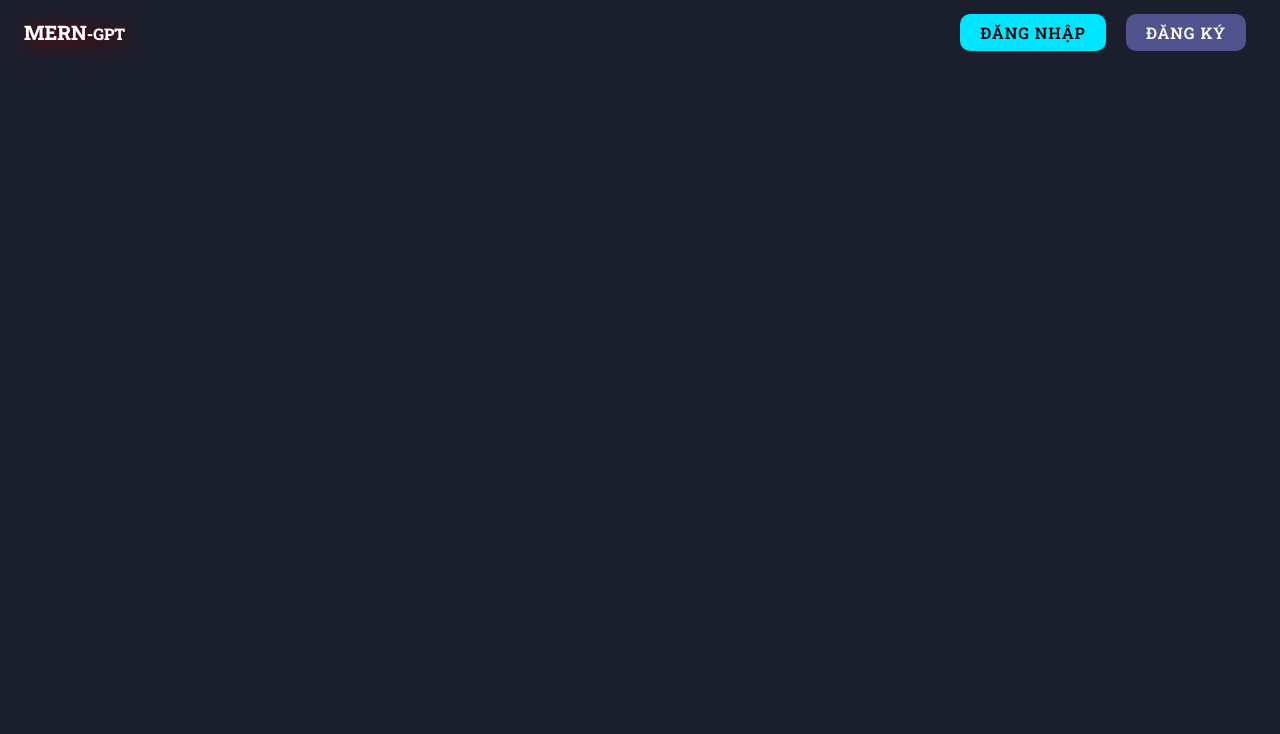
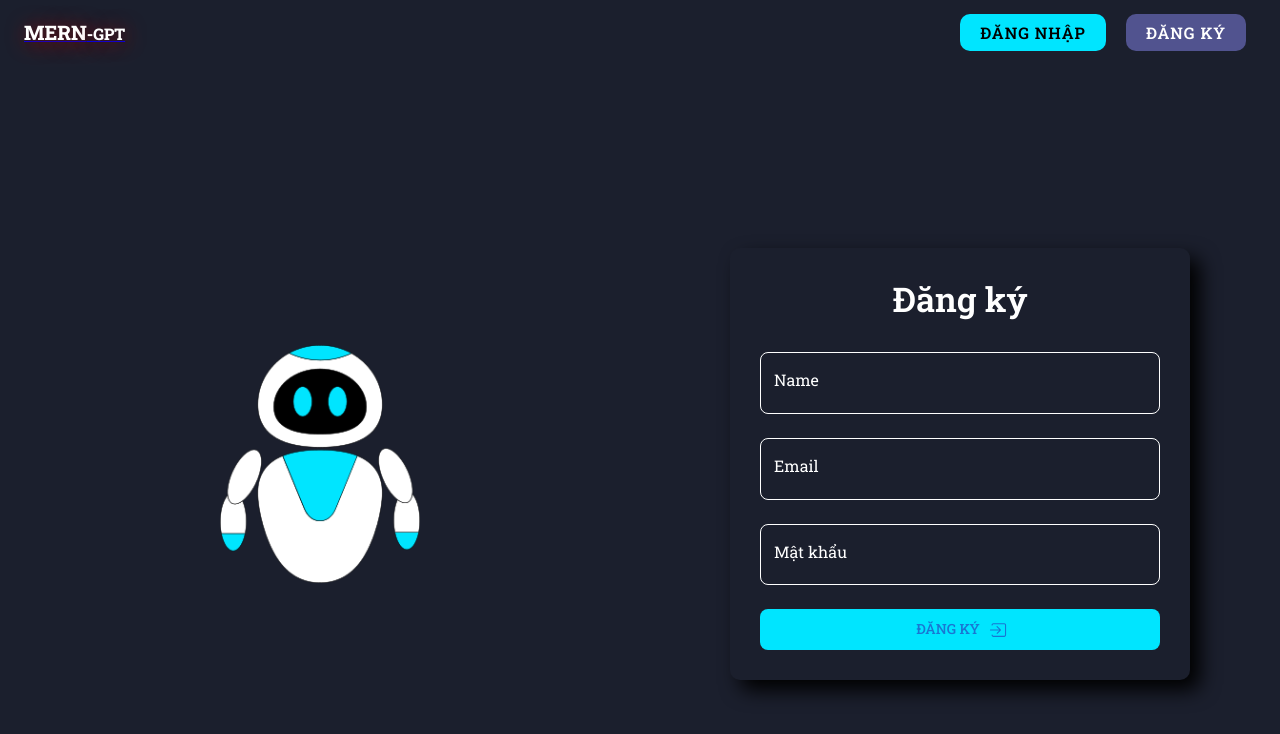
Before and after one commit to TramPhucTai/ai-study-assistant, a React app in the folder frontend/: page /signup in a window 1280 px wide. Shown: the top 734 px of the page. Built offline with nearby package versions, Linux system fonts and the light colour scheme; no server answers; the HTML template or start-up script is replaced by a standard one.

Commit message:
Adding Signup UI and function

```diff
--- a/frontend/src/context/AuthContext.jsx
+++ b/frontend/src/context/AuthContext.jsx
@@ -1,5 +1,5 @@
 import { createContext, useContext, useEffect, useState } from "react";
-import { checkAuthStatus, loginUser, logoutUser } from "../helpers/api-communicator.js";
+import { checkAuthStatus, loginUser, logoutUser, signupUser } from "../helpers/api-communicator.js";
 
 const AuthContext = createContext(null);
 
@@ -31,7 +31,12 @@ export const AuthProvider = ({ children }) => {
   };
 
   const signup = async (name, email, password) => {
-    // Signup logic will go here
+    const data = await signupUser(name, email, password);
+
+    if (data) {
+      setUser({ email: data.email, name: data.name });
+      setIsLoggedIn(true);
+    }
   };
 
   const logout = async () => {
--- a/frontend/src/helpers/api-communicator.js
+++ b/frontend/src/helpers/api-communicator.js
@@ -4,6 +4,16 @@ import axios from "axios";
 
 export const loginUser = async (email, password) => {
   const res = await axios.post("/user/login", {
+    email,
+    password,
+  });
+
+  return res.data;
+};
+
+export const signupUser = async (name, email, password) => {
+  const res = await axios.post("/user/signup", {
+    name,
     email,
     password,
   });
--- a/frontend/src/pages/Signup.jsx
+++ b/frontend/src/pages/Signup.jsx
@@ -1,7 +1,146 @@
+import { Box, Typography, Button } from "@mui/material";
+import CustomizedInput from "../components/shared/CustomizedInput";
+import { IoIosLogIn } from "react-icons/io";
+import { toast } from 'react-hot-toast';
+import { useAuth } from "../context/AuthContext";
+import { useEffect } from "react";
+import { useNavigate } from "react-router";
+
+
+
 function Signup() {
+  const navigate = useNavigate();
+
+  const auth = useAuth()
+
+  const handleSubmit = async (e) => {
+    e.preventDefault();
+
+    const formData = new FormData(e.currentTarget);
+
+    const name = formData.get('name');
+    const email = formData.get("email");
+    const password = formData.get("password");
+
+    try {
+
+      toast.loading('Signing Up', {id: 'signup'});
+
+      await auth?.signup(name, email, password);
+
+      toast.success('Signing Up Successfully', {id: 'signup'});
+
+    } catch (error) {
+
+      console.log(error);
+      toast.error('Signing Up Failed', {id: 'signup'});
+
+    }
+  };
+
+  useEffect(() => {
+    if (auth?.user) {
+      return navigate('/chat');
+    }
+  }, [auth])
+
   return (
-    <div></div>
-  )
-};
+    <Box
+      sx={{
+        minHeight: "100vh",
+        display: "flex",
+      }}
+    >
+      {/* Left side - Robot */}
+      <Box
+        sx={{
+          flex: 1,
+          display: {
+            xs: "none",
+            md: "flex",
+          },
+          justifyContent: "center",
+          alignItems: "center",
+        }}
+      >
+        <img
+          src="/robot.png"
+          alt="Robot"
+          style={{ width: "200px" }}
+        />
+      </Box>
+
+      {/* Right side - Login */}
+      <Box
+        sx={{
+          flex: 1,
+          display: "flex",
+          justifyContent: "center",
+          alignItems: "center",
+        }}
+      >
+        <Box
+          sx={{
+            width: "400px",
+            padding: "30px",
+            boxShadow: "10px 10px 20px #000",
+            borderRadius: "10px",
+          }}
+        >
+          <Typography
+            variant="h4"
+            sx={{
+              textAlign: "center",
+              fontWeight: 600,
+              mb: 2,
+            }}
+          >
+            Đăng ký
+          </Typography>
+
+          <form onSubmit={handleSubmit}>
+            <CustomizedInput
+              type="text"
+              name="name"
+              label="Name"
+            />
+
+            <CustomizedInput
+              type="email"
+              name="email"
+              label="Email"
+            />
+            <CustomizedInput
+              type="password"
+              name="password"
+              label="Mật khẩu"
+            />
+
+            <Button
+              type="submit"
+              sx={{
+                px: 2,
+                py: 1,
+                mt: 2,
+                width: "400px",
+                borderRadius: 2,
+                bgcolor: "#00E5FF",
+                ":hover": {
+                  bgcolor: "white",
+                  color: "black"
+                }
+              }}
+              endIcon={<IoIosLogIn />}
+            >
+              Đăng ký
+            </Button>
+          </form>
+        </Box>
+      </Box>
+    </Box>
+  );
+}
+
+
 
 export default Signup;
```
